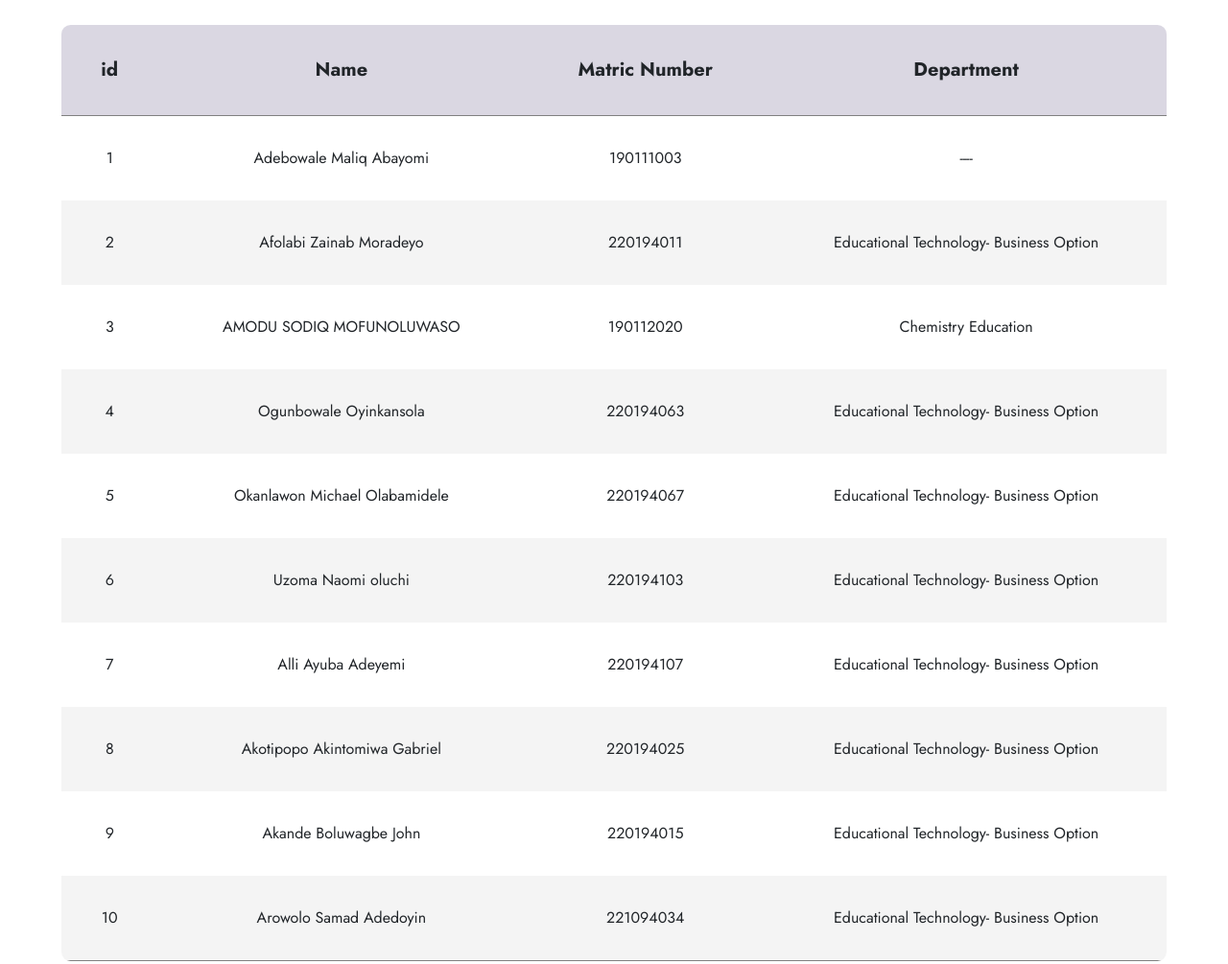
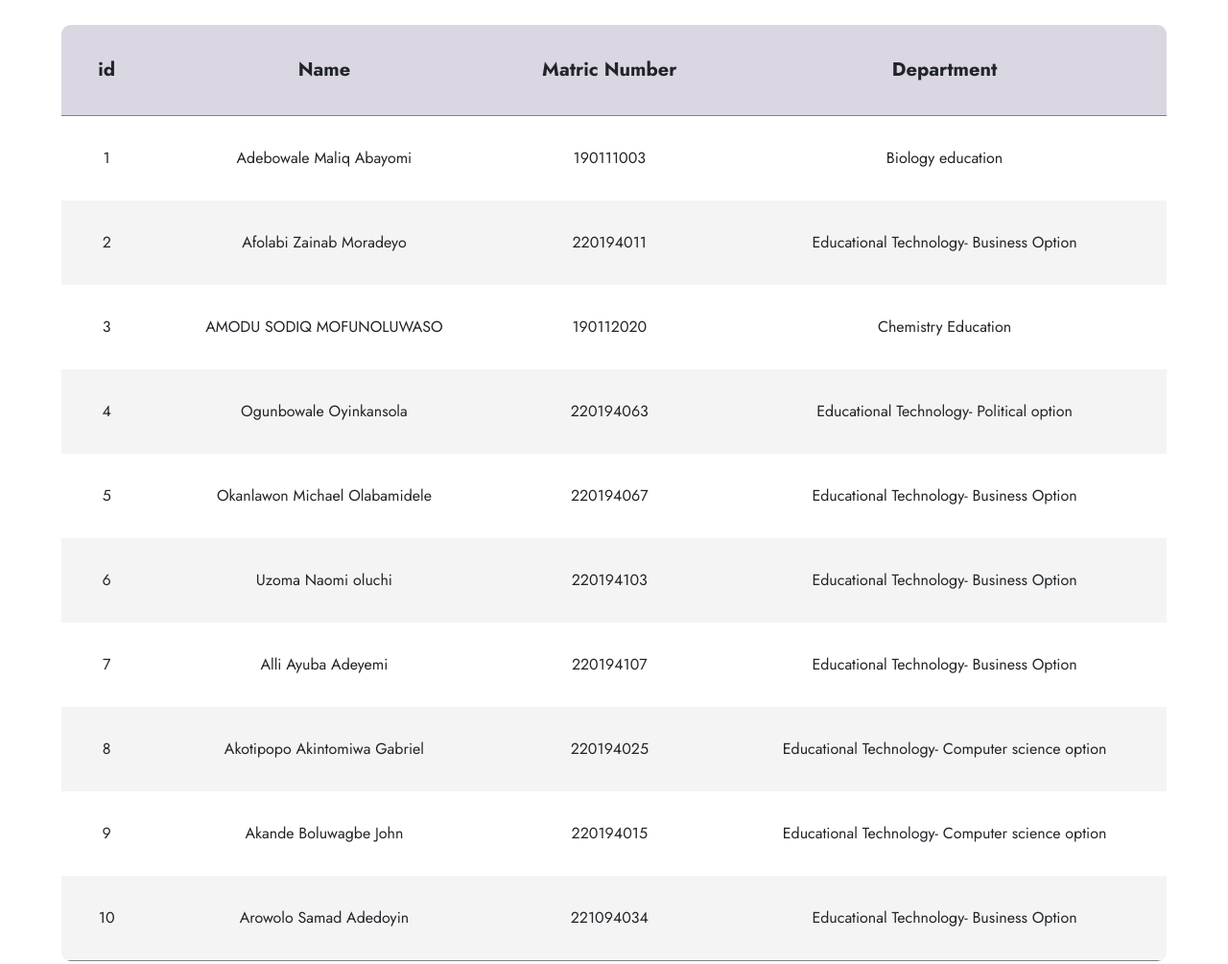
Before and after one commit to chisom0x/mok-portfolio, a plain HTML site: page page1.html in a window 1280 px wide. Shown: the part 920-1925 px from the top of the page at 96% size. Drawn offline with Linux system fonts and the light colour scheme.

Commit message:
updated table

```diff
--- a/page1.html
+++ b/page1.html
@@ -176,7 +176,7 @@
                         <td> 1 </td>
                         <td> Adebowale Maliq Abayomi </td>
                         <td> 190111003 </td>
-                        <td> ---- </td>
+                        <td> Biology education </td>
 
                     </tr>
                     <tr>
@@ -195,7 +195,7 @@
                         <td> 4 </td>
                         <td> Ogunbowale Oyinkansola </td>
                         <td> 220194063 </td>
-                        <td> Educational Technology- Business Option </td>
+                        <td> Educational Technology- Political option </td>
                     </tr>
                     <tr>
                         <td> 5 </td>
@@ -219,13 +219,13 @@
                         <td> 8 </td>
                         <td> Akotipopo Akintomiwa Gabriel </td>
                         <td> 220194025  </td>
-                        <td> Educational Technology- Business Option </td>
+                        <td> Educational Technology- Computer science option </td>
                     </tr>
                     <tr>
                         <td> 9 </td>
                         <td> Akande Boluwagbe John </td>
                         <td> 220194015 </td>
-                        <td> Educational Technology- Business Option </td>
+                        <td> Educational Technology- Computer science option </td>
                     </tr>
                     <tr>
                         <td> 10 </td>
```
